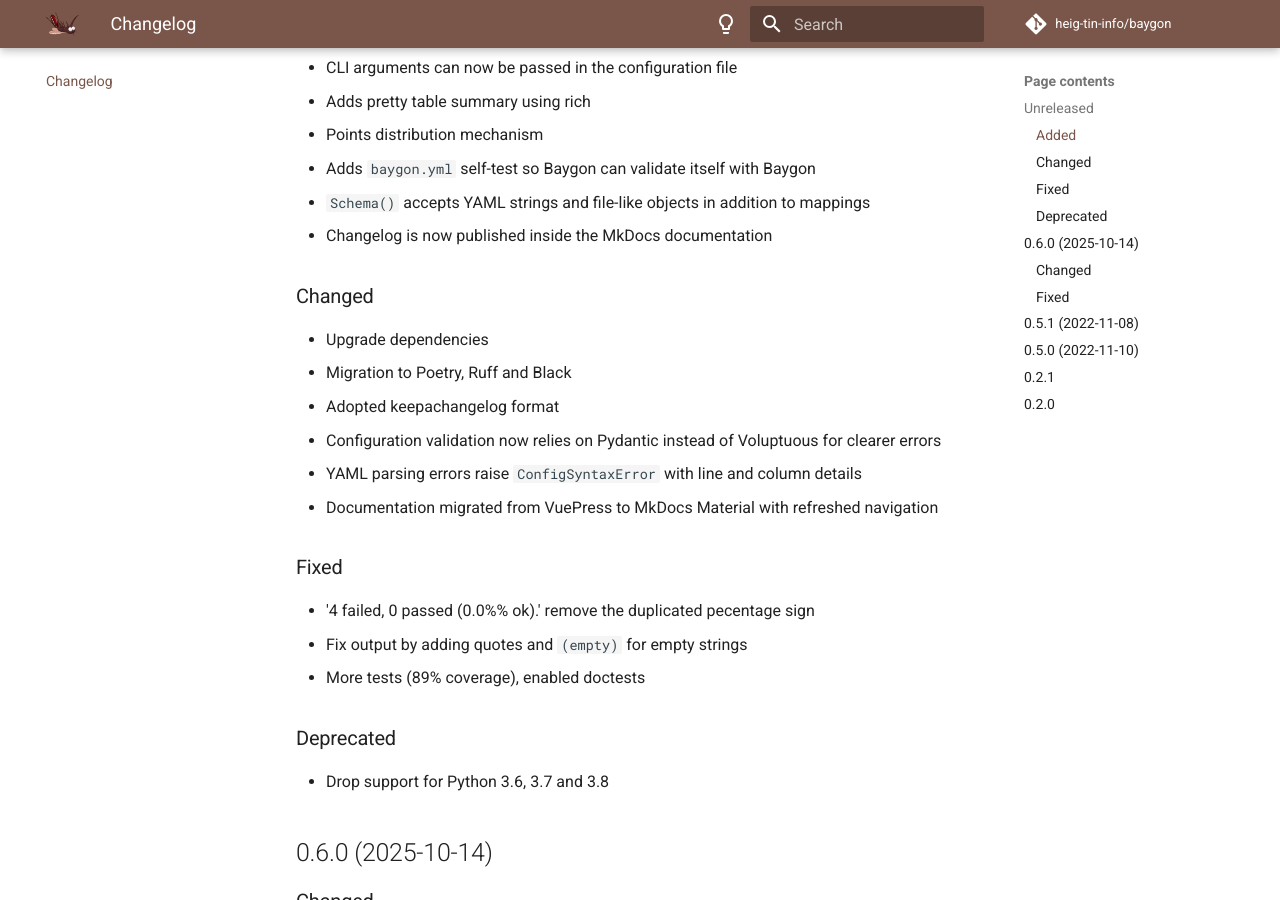
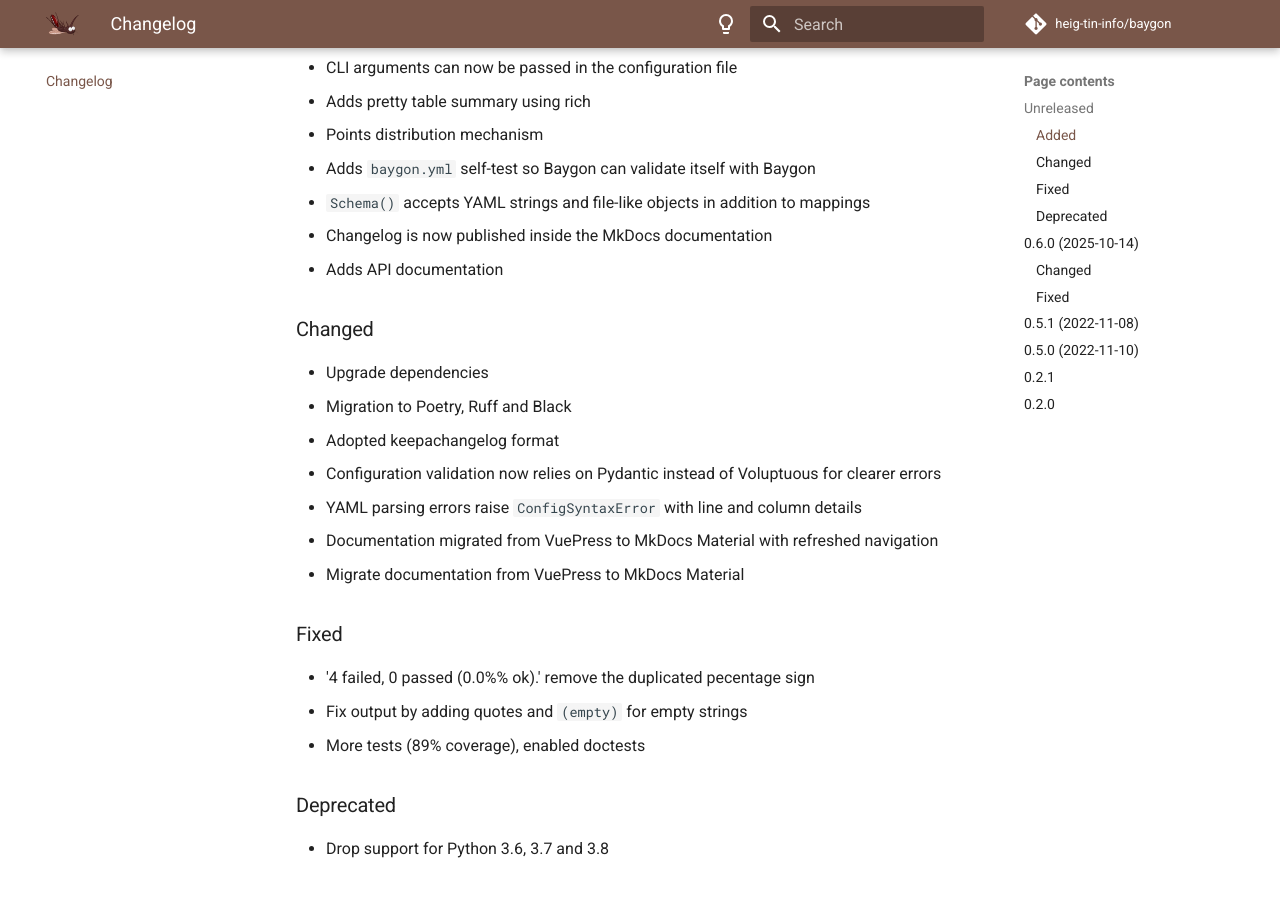
Before and after one commit to heig-tin-info/baygon, an MkDocs documentation site: the page built from docs/changelog.md, in a window 1280 px wide and 900 px high, scrolled down 511 px. Built offline with MkDocs 1.6.1 and Material for MkDocs 9.7.7, drawn with Linux system fonts in a browser that asks for light colours; comment, search, counter and statistics services are not loaded; the version menu is left out.

Commit message:
Update changelog

```diff
--- a/CHANGES.md
+++ b/CHANGES.md
@@ -19,6 +19,7 @@ and this project adheres to [Semantic Versioning](https://semver.org/spec/v2.0.0
 - Adds `baygon.yml` self-test so Baygon can validate itself with Baygon
 - `Schema()` accepts YAML strings and file-like objects in addition to mappings
 - Changelog is now published inside the MkDocs documentation
+- Adds API documentation
 
 ### Changed
 
@@ -28,6 +29,7 @@ and this project adheres to [Semantic Versioning](https://semver.org/spec/v2.0.0
 - Configuration validation now relies on Pydantic instead of Voluptuous for clearer errors
 - YAML parsing errors raise `ConfigSyntaxError` with line and column details
 - Documentation migrated from VuePress to MkDocs Material with refreshed navigation
+- Migrate documentation from VuePress to MkDocs Material
 
 ### Fixed
 
```
